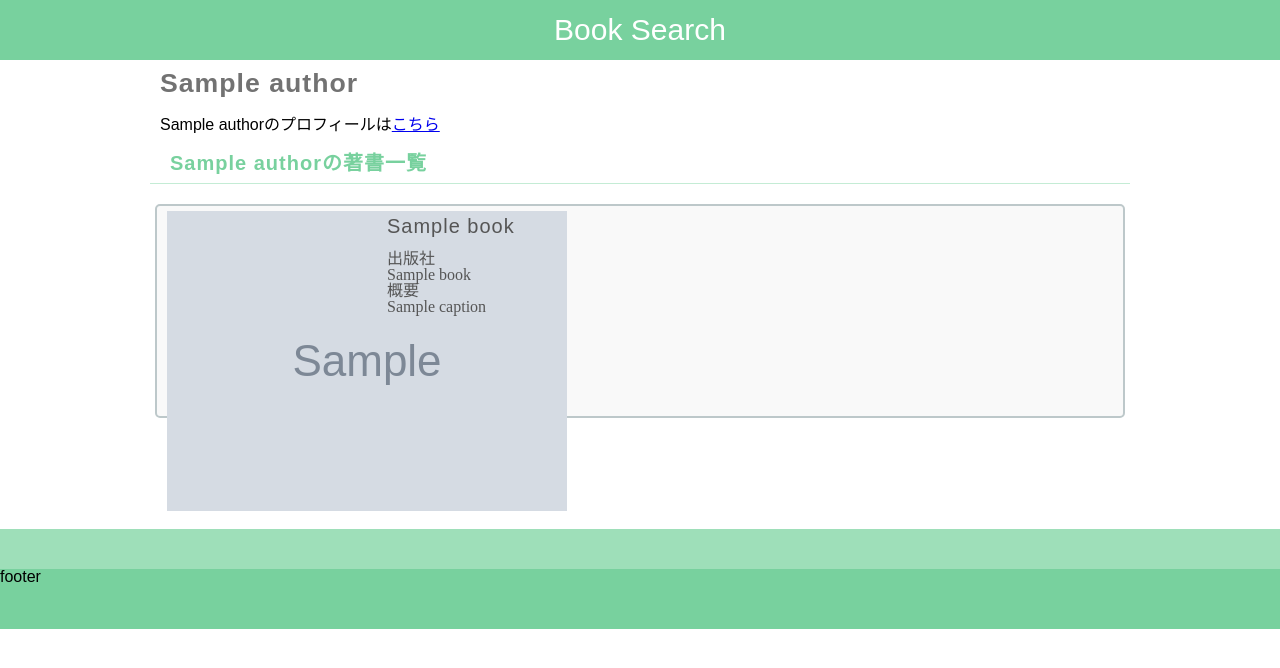
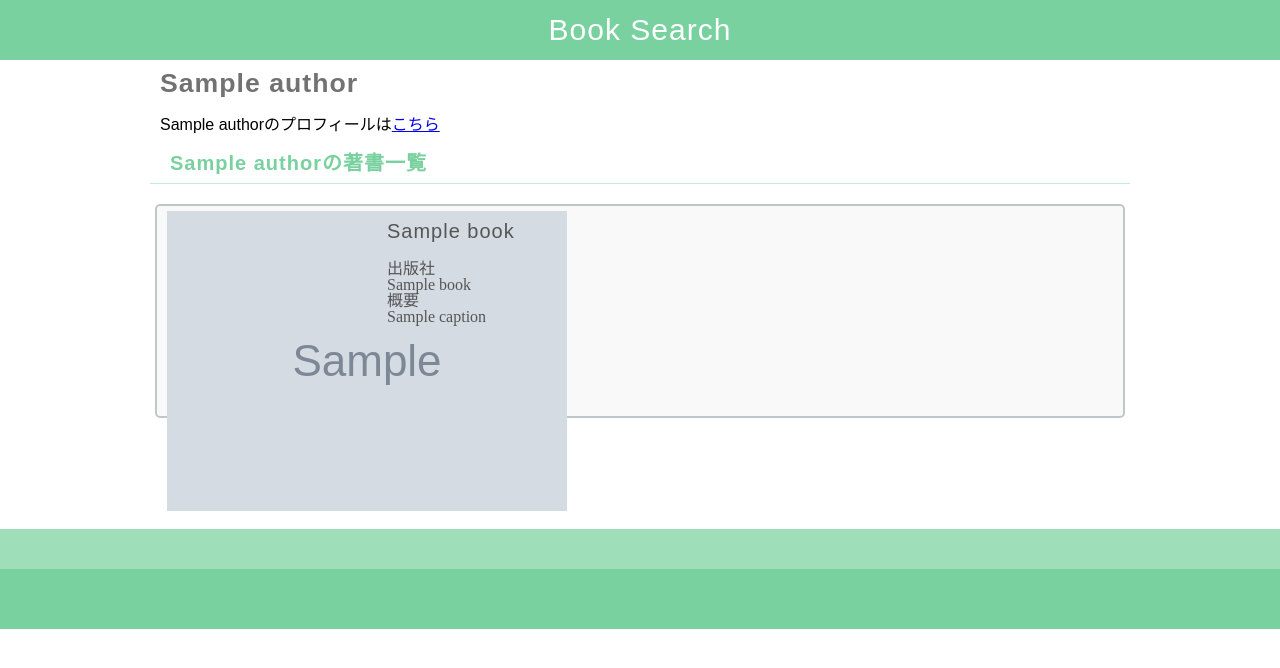
Before and after one commit to nanakenashi/book_search, a Flask app: template src/templates/author.html in a window 1280 px wide. Shown: the top 668 px of the page. Run offline with Flask 2, Linux system fonts and the light colour scheme; tables that the repository leaves empty hold one stand-in row (values such as "Sample post"); the template is opened without the code that fills it: values that come from a table or form of the project are taken from there, most other values are stand-ins (such as "Sample title", 1, 10 or a date in 2020); grey boxes marked "Sample" are stand-in pictures.

Commit message:
Modified css

```diff
--- a/src/static/css/author.css
+++ b/src/static/css/author.css
@@ -24,11 +24,11 @@ section.books .book:hover {
 
 section.books .book .title {
   float: left;
-  width: 560px;
+  width: 680px;
   color: #555;
   font-size: 20px;
   letter-spacing: 1px;
-  margin: 10px 0;
+  margin: 15px 0;
   padding-left: 10px;
 }
 
@@ -41,11 +41,12 @@ section.books .book .photo {
   width: 200px;
   margin: 5px 10px;
   text-align: center;
+  background-color: #fff;
 }
 
 section.books .book .spec {
   float: left;
-  width: 560px;
+  width: 680px;
   margin: 5px 10px;
   color: #555;
   word-wrap: break-word;
--- a/src/static/css/layout.css
+++ b/src/static/css/layout.css
@@ -21,10 +21,18 @@ header {
 }
 
 header div {
-  font-size: 30px;
   line-height: 60px;
   width: 100%;
   text-align: center;
+}
+
+header div a {
+  color: #fff;
+  font-size: 30px;
+  letter-spacing: 1px;
+  line-height: 60px;
+  text-align: center;
+  text-decoration: none;
 }
 
 main {
--- a/src/templates/_base.html
+++ b/src/templates/_base.html
@@ -13,7 +13,9 @@
   </head>
   <body>
     <header>
-      <div>Book Search</div>
+      <div>
+        <a href="{{ url_for('authors')}}">Book Search</a>
+      </div>
     </header>
 
     <div id="eyecatch">
@@ -32,7 +34,6 @@
     </div>
 
     <footer>
-      footer
     </footer>
   </body>
 </html>
```
